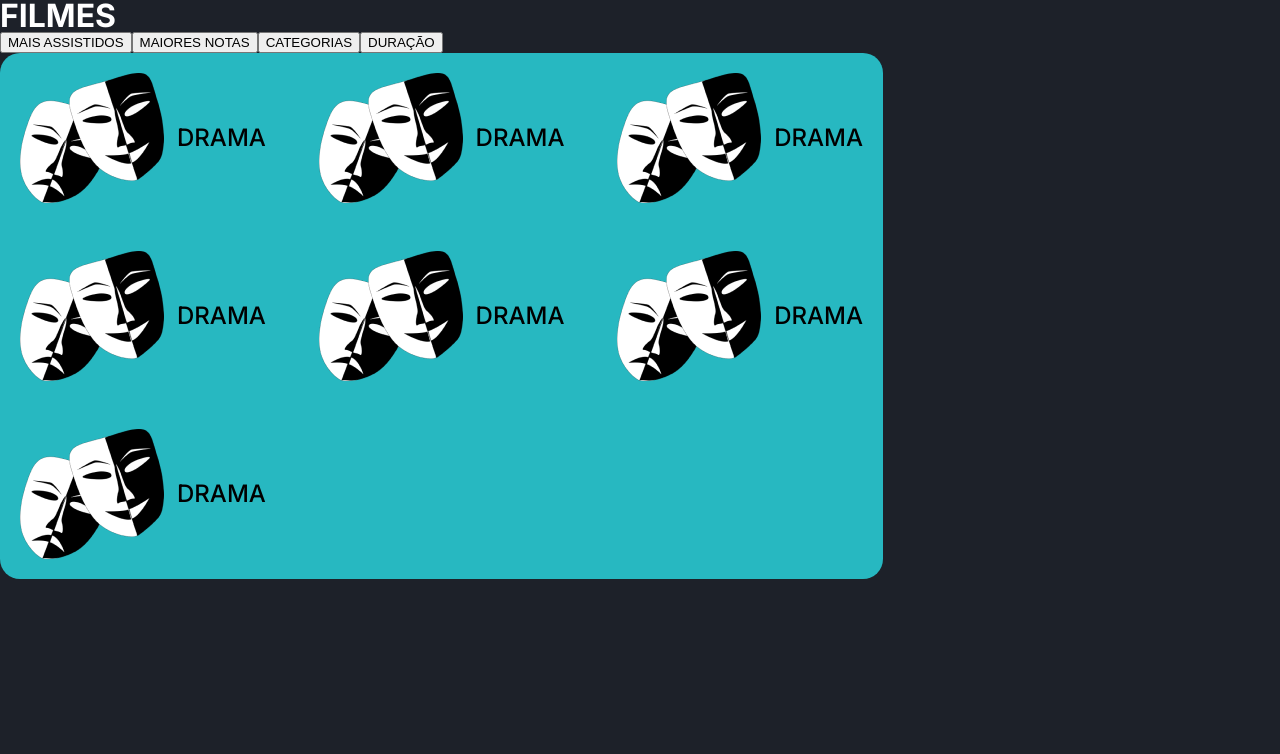
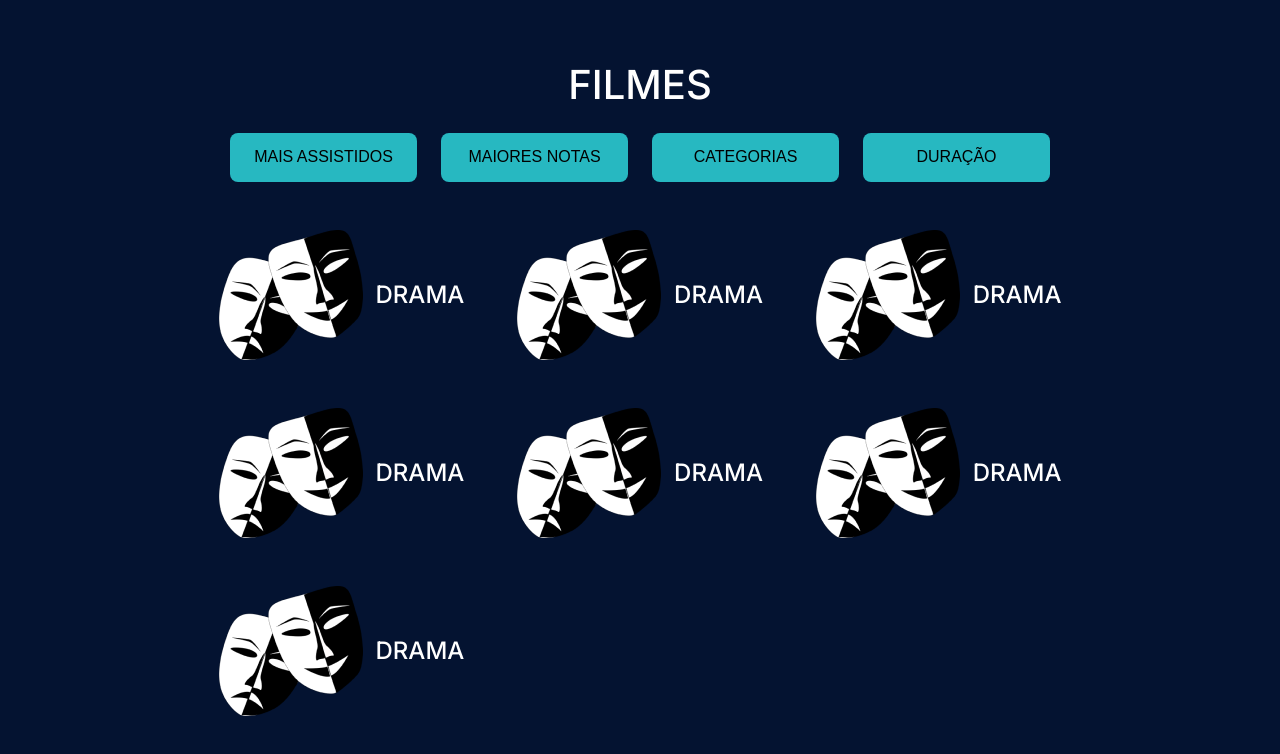
Before and after one commit to brenodevreact/SaveUNight, a Next.js app: page /movies in a window 1280 px wide. Shown: the top 754 px of the page. Built offline with nearby package versions, Linux system fonts and the light colour scheme.

Commit message:
Feat: rota filmes estilizada

```diff
--- a/src/app/movies/page.tsx
+++ b/src/app/movies/page.tsx
@@ -1,22 +1,22 @@
 import Filter from "@/components/Filter";
 import Image from "next/image";
 import Link from "next/link";
+import "../../styles/movies.css";
 
 export default function Home() {
   return (
     <main>
       <div className="title-movies">
-        <h1>FILMES</h1>
+        <h1 className="title4">FILMES</h1>
+
+        <div className="buttons-movies">
+          <button className="text1">MAIS ASSISTIDOS</button>
+          <button className="text1">MAIORES NOTAS</button>
+          <button className="text1">CATEGORIAS</button>
+          <button className="text1">DURAÇÃO</button>
+        </div>
+        <Filter />
       </div>
-
-      <div className="buttons-movies">
-        <button>MAIS ASSISTIDOS</button>
-        <button>MAIORES NOTAS</button>
-        <button>CATEGORIAS</button>
-        <button>DURAÇÃO</button>
-      </div>
-
-      <Filter />
     </main>
   );
 }
--- a/src/components/Filter/filter.css
+++ b/src/components/Filter/filter.css
@@ -2,7 +2,7 @@
   width: 90%;
   max-width: 883px;
 
-  background-color: var(--brand1);
+  /* background-color: var(--brand1); */
 
   border-radius: 20px;
 }
@@ -21,12 +21,12 @@
   display: flex;
   align-items: center;
   gap: 13px;
-  color: black;
+  color: white;
   cursor: pointer;
   padding: 10px;
 }
 
 .filter-div ul li:hover {
-  box-shadow: 0px 0px 1px 0px #801c1c;
+  box-shadow: 0px 0px 2px 0px var(--brand1);
   border-radius: 5px;
 }
--- a/src/styles/globals.css
+++ b/src/styles/globals.css
@@ -103,7 +103,7 @@ section {
 }
 body {
   line-height: 1;
-  background-color: #1d2129;
+  background-color: #041331;
   color: white;
   height: 100%;
   overflow-y: auto;
--- /dev/null
+++ b/src/styles/movies.css
@@ -0,0 +1,25 @@
+.title-movies {
+  display: flex;
+  flex-direction: column;
+  align-items: center;
+  justify-content: center;
+  min-height: 100vh;
+
+  gap: 28px;
+}
+
+.buttons-movies {
+  display: flex;
+  gap: 24px;
+}
+
+.buttons-movies button {
+  background-color: var(--brand1);
+
+  width: 187px;
+  height: 49px;
+  border-radius: 8px;
+
+  border: none;
+  cursor: pointer;
+}
```
